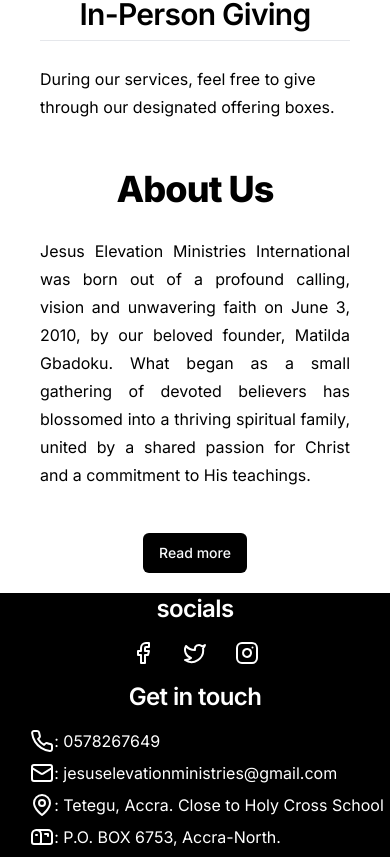
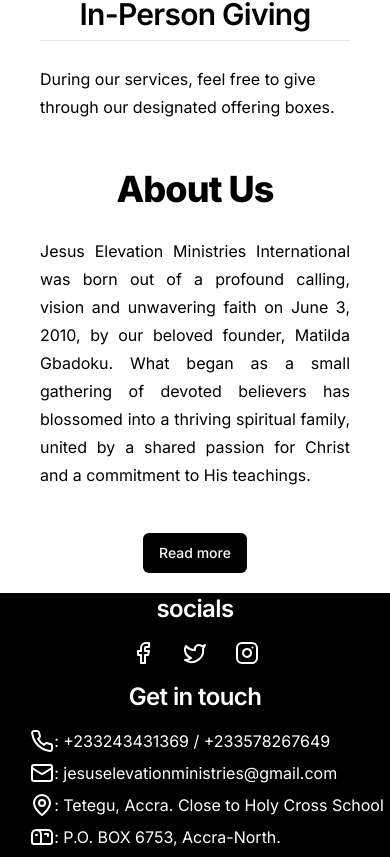
Before and after one commit to kaytee07/jemi, a Next.js app: page / in a window 390 px wide. Shown: the part 3097-3954 px from the top of the page. Built offline with nearby package versions, Linux system fonts and the light colour scheme.

Commit message:
telephone num change

```diff
--- a/components/Footer.tsx
+++ b/components/Footer.tsx
@@ -24,7 +24,7 @@ const Footer = () => {
         <li className="">
             <a href="tel:+233578267649" className="flex">
                 <img src="/icons/phone(1).svg" alt="phone" />
-                <h2>: 0578267649</h2>
+                <h2>: +233243431369 / +233578267649</h2>
             </a>
         </li>
         <li>
```
